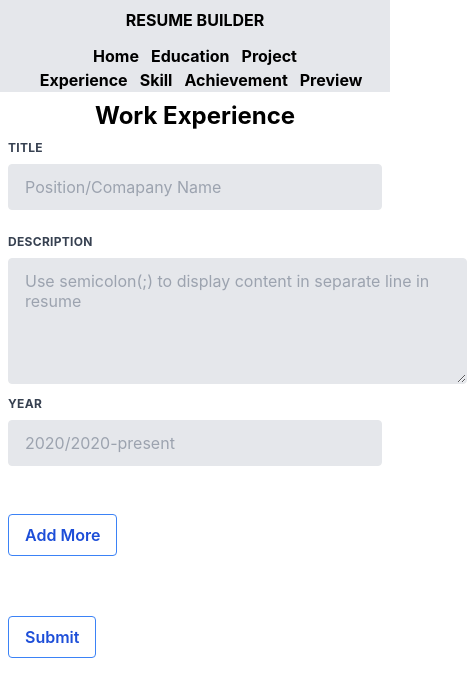
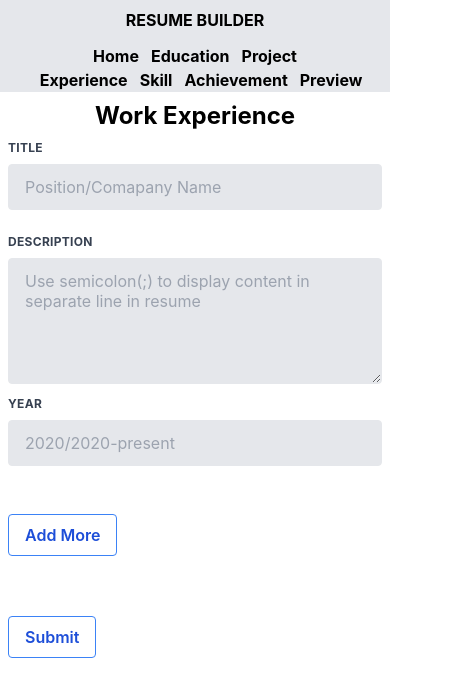
Before and after one commit to ayush-ambasta/resume-builder, a Next.js app: page /experience in a window 390 px wide. Shown: the top 696 px of the page, 467 px wide, since content can reach past the window. Built offline with nearby package versions, Linux system fonts and the light colour scheme.

Commit message:
few changes in experience.js

```diff
--- a/pages/experience.js
+++ b/pages/experience.js
@@ -52,7 +52,7 @@ export default function Experience(){
             <label className="block uppercase tracking-wide text-gray-700 text-xs font-bold mb-2" htmlFor="workdescription">
                 Description
             </label>
-            <textarea required onChange={e=>FormChange(index,e)} value={w.workdescription} rows={5} cols={40} className="appearance-none resize block  bg-gray-200 text-gray-700 border border-gray-200 rounded py-3 px-4 leading-tight focus:outline-none focus:bg-white focus:border-gray-500" name="workdescription" type="text" placeholder="Use semicolon(;) to display content in separate line in resume"/>
+            <textarea required onChange={e=>FormChange(index,e)} value={w.workdescription} rows={5} cols={40} className="appearance-none resize block max-w-full md:max-w-2xl bg-gray-200 text-gray-700 border border-gray-200 rounded py-3 px-4 leading-tight focus:outline-none focus:bg-white focus:border-gray-500" name="workdescription" type="text" placeholder="Use semicolon(;) to display content in separate line in resume"/>
             </div>
             <div className="w-full md:w-1/2 px-3 my-3">
             <label className="block uppercase tracking-wide text-gray-700 text-xs font-bold mb-2" htmlFor="workyear">
--- a/pages/skill.js
+++ b/pages/skill.js
@@ -2,7 +2,7 @@ import { useState ,useEffect} from "react"
 
 export default function Skill(){
 
-    const [skill,setSkill]=useState();
+    const [skill,setSkill]=useState([]);
     const [resume,setResume]=useState({});
 
     useEffect(() => {
@@ -23,7 +23,7 @@ export default function Skill(){
         skill=skill.split(";");
         resume.skills=skill;
         localStorage.setItem('resume',JSON.stringify(resume));
-        setSkill();
+        setSkill([]);
         alert('Successfully submitted');
     }
     return(
```
